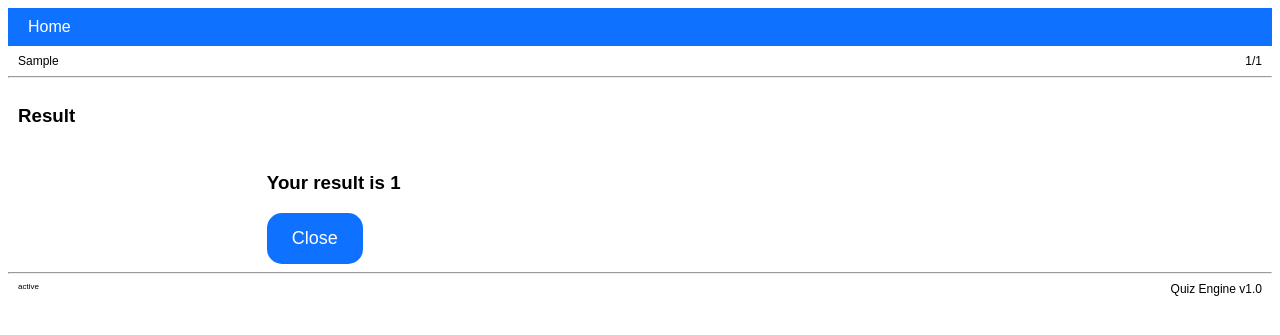
After one commit to khelmric/gcp-quiz-engine, a Flask app: template app/templates/content_result.html in a window 1280 px wide. The commit adds this page. Shown: the top 335 px of the page. Run offline with Flask 2, Linux system fonts and the light colour scheme; the template is opened without the code that fills it: most values are stand-ins (such as "Sample title", 1, 10 or a date in 2020).

Commit message:
enable multiselect

```diff
--- a/app/main.py
+++ b/app/main.py
@@ -1,4 +1,5 @@
 import random
+import json
 import firebase_admin
 from firebase_admin import credentials
 from firebase_admin import firestore
@@ -186,7 +187,9 @@ def group():
         question_count = 0
         questions.clear()
         for question in firestore_questions.stream():
-            questions.append((question.to_dict()))
+            questions.append(question.to_dict())
+            #print(json.dumps(question.to_dict(), indent = 4))
+            #print(question.to_dict())
             question_count = question_count + 1
         # shuffle question list
         random.shuffle(questions)
@@ -224,18 +227,20 @@ def group():
 def question():
     # vars
     global answers_order
-    global selected_answer
+    global selected_answers
     global result
+    global results
     global question_count
     global submit_button_text
     global quiz_status_bar
+    global result_correct_answers_percentage
+    global question_correct_answers
+    global answer_type
     # get cookies
     cookies = request.cookies
     question_counter = int(cookies.get("question_counter"))
     action = cookies.get("action")
-    #answers_order = cookies.get("answers_order")
-#    if request.method == 'GET':
-#        question_counter = int(cookies.get("question_counter"))
+    # get form inputs
     if request.method == 'POST':
         # next question or show results
         if action == 'next':
@@ -248,7 +253,7 @@ def question():
                 # shuffle question list
                 random.shuffle(answers_order)
             # reset values
-            selected_answer = -1
+            selected_answers = []
             result = 'None'
             submit_button_text = 'Submit'
         elif action == 'result':
@@ -256,14 +261,19 @@ def question():
             # question counter will not be incresed
             question_counter = int(question_counter)
             # get selected answer
-            selected_answer = request.form["selected_answer"]
-            print(selected_answer)
-            print(answers_order)
-            result = questions[question_counter].get('answers')[int(selected_answer)]['correct']
-            if result == True:
+            selected_answers = []
+            for answ in request.form.getlist("selected_answer"):
+                selected_answers.append(int(answ))
+            #result = questions[question_counter].get('answers')[int(selected_answer)]['correct']
+            if sorted(selected_answers) == sorted(question_correct_answers):
+                result = True
                 quiz_status_bar = quiz_status_bar + '&#9989;'
             else:
+                result = False
                 quiz_status_bar = quiz_status_bar + '&#10060;'
+            results.append(result)
+            result_correct_answers = len([item for item in results if item == True])
+            result_correct_answers_percentage = str(int(round(result_correct_answers / question_count * 100, 0))) + "%"
             # Submit button text to Next
             submit_button_text = 'Next'
         else:
@@ -274,11 +284,22 @@ def question():
             answers_order = list(range(0, len(questions[question_counter].get('answers'))))
             # shuffle question list
             random.shuffle(answers_order)
-            # reset values
-            selected_answer = -1
+            # reset values for the initial run
+            selected_answers = [ -1 ]
             result = 'None'
             submit_button_text = 'Submit'
             quiz_status_bar = ''
+            results = []
+        if action == 'result' and question_counter < int(question_count):
+            # get current questions correct answers
+            question_correct_answers = []
+            for index, question_correct_answer in enumerate(questions[question_counter].get('answers')):
+                if question_correct_answer['correct'] == True:
+                    question_correct_answers.append(index)
+            if len(question_correct_answers) > 1:
+                answer_type = "checkbox"
+            else:
+                answer_type = "radio"
     # check if there are questions left
     if question_counter < int(question_count):
         # create temp list for answer character ids
@@ -290,8 +311,9 @@ def question():
             question_count = question_count,
             answers_char = answers_char,
             answers_order = answers_order,
-            selected_answer = int(selected_answer),
+            selected_answers = selected_answers,
             answers = questions[question_counter].get('answers'),
+            answer_type = answer_type,
             action = action,
             result = result,
             submit_button_text = submit_button_text,
@@ -309,16 +331,19 @@ def question():
                 value = action,
                 #secure = True
             )
-        #res.set_cookie(
-        #        'answers_order',
-        #        value = answers_order,
-        #        #secure = True
-        #    )
     else:
-        res = make_response(redirect('/sub_category'))
+        res = make_response(redirect('/result'))
     return res
 
-
+@app.route('/result', methods = ['GET', 'POST'])
+def result():
+    if request.method == 'POST':
+        res = make_response(redirect('/sub_category'))
+    else:
+        res = make_response(render_template('result.html',
+                correct_answers_percentage = result_correct_answers_percentage
+            ))
+    return res
 
 
 if __name__ == '__main__':
--- a/app/static/css/quiz-engine.css
+++ b/app/static/css/quiz-engine.css
@@ -14,8 +14,10 @@ body {
 .col-100{flex:0 0 auto;width:100%}
 
 .buttonlist{
-    color:#fff;
-    background-color:#9999aa;
+    /*color:#fff;
+    background-color:#9999aa;*/
+    color:#222;
+    background-color:#fff;
     border:#0f71ff;
     margin: 4px 2px;
     cursor: pointer;
@@ -31,6 +33,7 @@ body {
 }
 
 .buttonlist:hover{
+    color:#fff;
     background-color:#000067;
     border:#0048ba;
 }
--- /dev/null
+++ b/app/templates/content_result.html
@@ -0,0 +1,19 @@
+{% extends "base.html" %}
+
+{% block content %}
+
+<div class="row">
+    <h3>Result</h3>
+</div>
+<div class="row">
+    <div class="col-30"></div>
+    <div class="col-50">
+        <h3>Your result is {{ correct_answers_percentage }}</h3>
+            <form action="/result" method="POST">
+                <input class="actionbutton" type="submit" value="Close">
+            </form>
+    </div>
+
+</div>
+
+{% endblock %}
--- /dev/null
+++ b/app/templates/result.html
@@ -0,0 +1 @@
+{% include "content_result.html" %}
```
Also changed, not shown: app/templates/content_question.html (+11 -3 lines), 1 other file.
